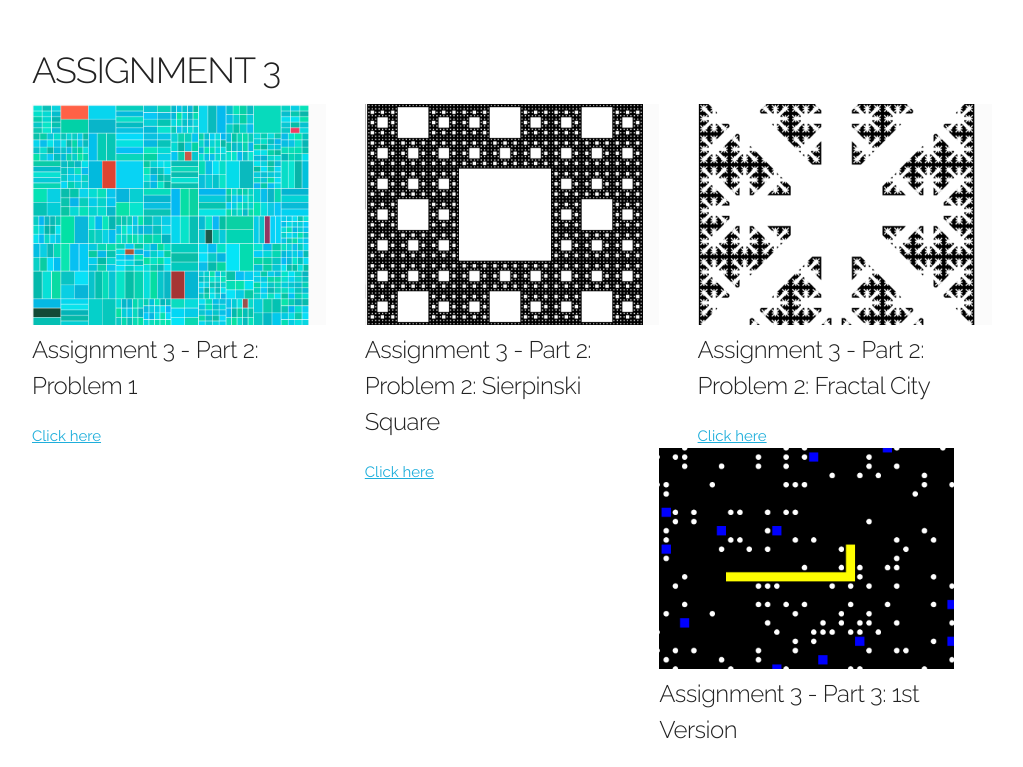
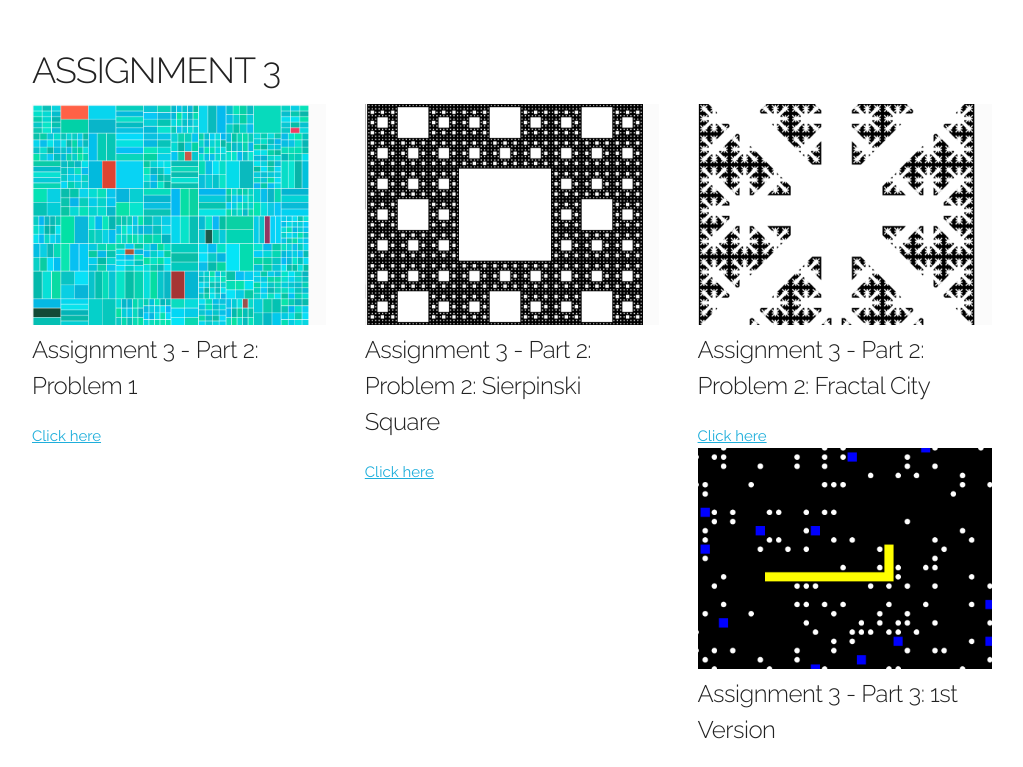
Before and after one commit to AggelikiGr/WEBSITE, a plain HTML site: page index.html in a window 1280 px wide. Shown: the part 1733-2500 px from the top of the page, without its empty margins (128-1151 px from the left). Drawn offline with Linux system fonts and the light colour scheme.

Commit message:
Update index.html

```diff
--- a/index.html
+++ b/index.html
@@ -93,7 +93,22 @@
     <h5>Assignment 3 - Part 2: Problem 2: Fractal City</h5>
     <a href="https://editor.p5js.org/AggelikiGrammati/sketches/K-HXL30hX" target="_blank">Click here</a>
   </div>
-  <div class="row half-bottom">
+
+
+
+
+
+
+
+
+
+
+
+
+
+
+
+
   <div class="four columns">
     <img src="images/ass3_3.1.png" class="scale-with-grid">
     <h5>Assignment 3 - Part 3: 1st Version</h5>
@@ -104,7 +119,7 @@
     <h5>Assignment 3 - Part 3: 2nd Version</h5>
     <a href="https://editor.p5js.org/AggelikiGrammati/sketches/9ixxz5FvJ" target="_blank">Click here</a>
   </div>
-    </div>
+
 </div>
 
 
```
